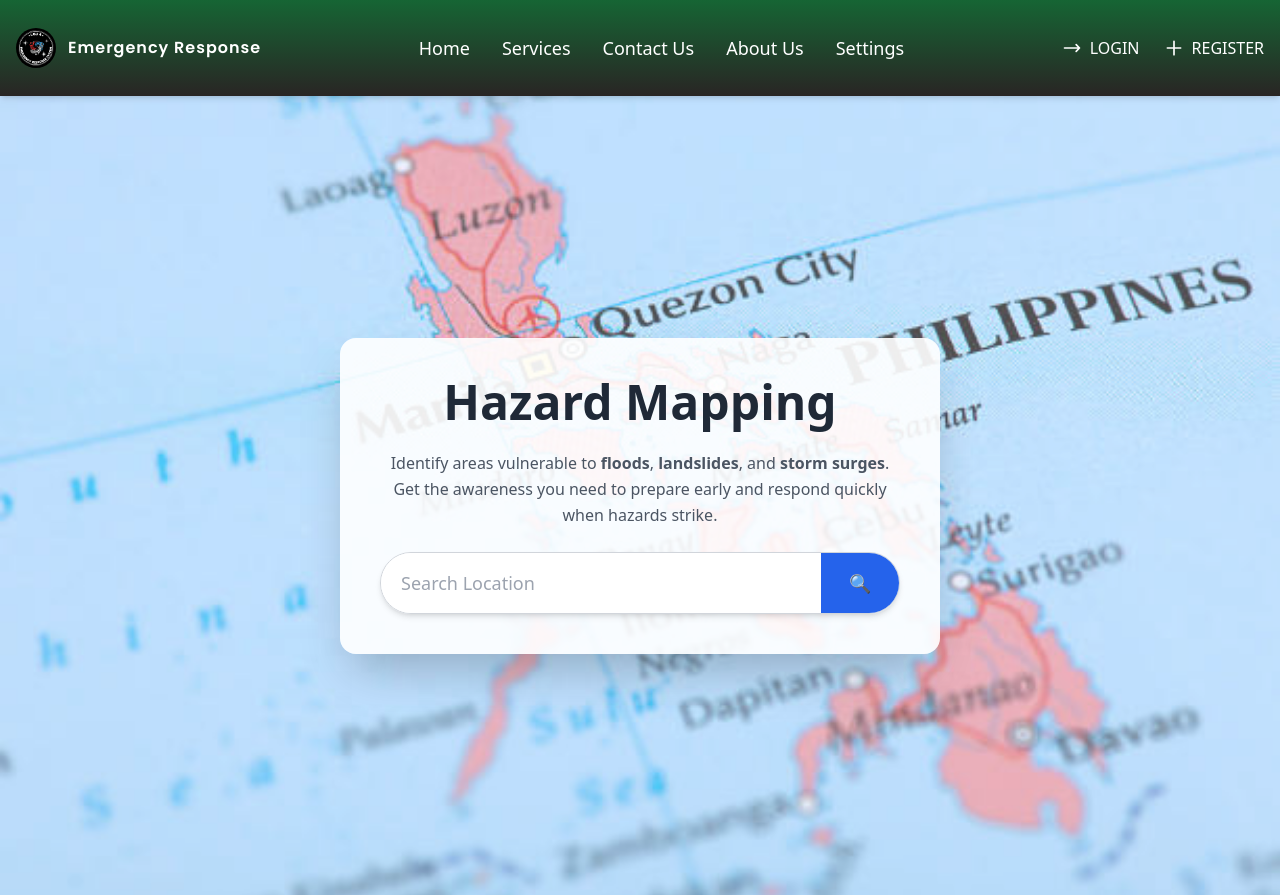
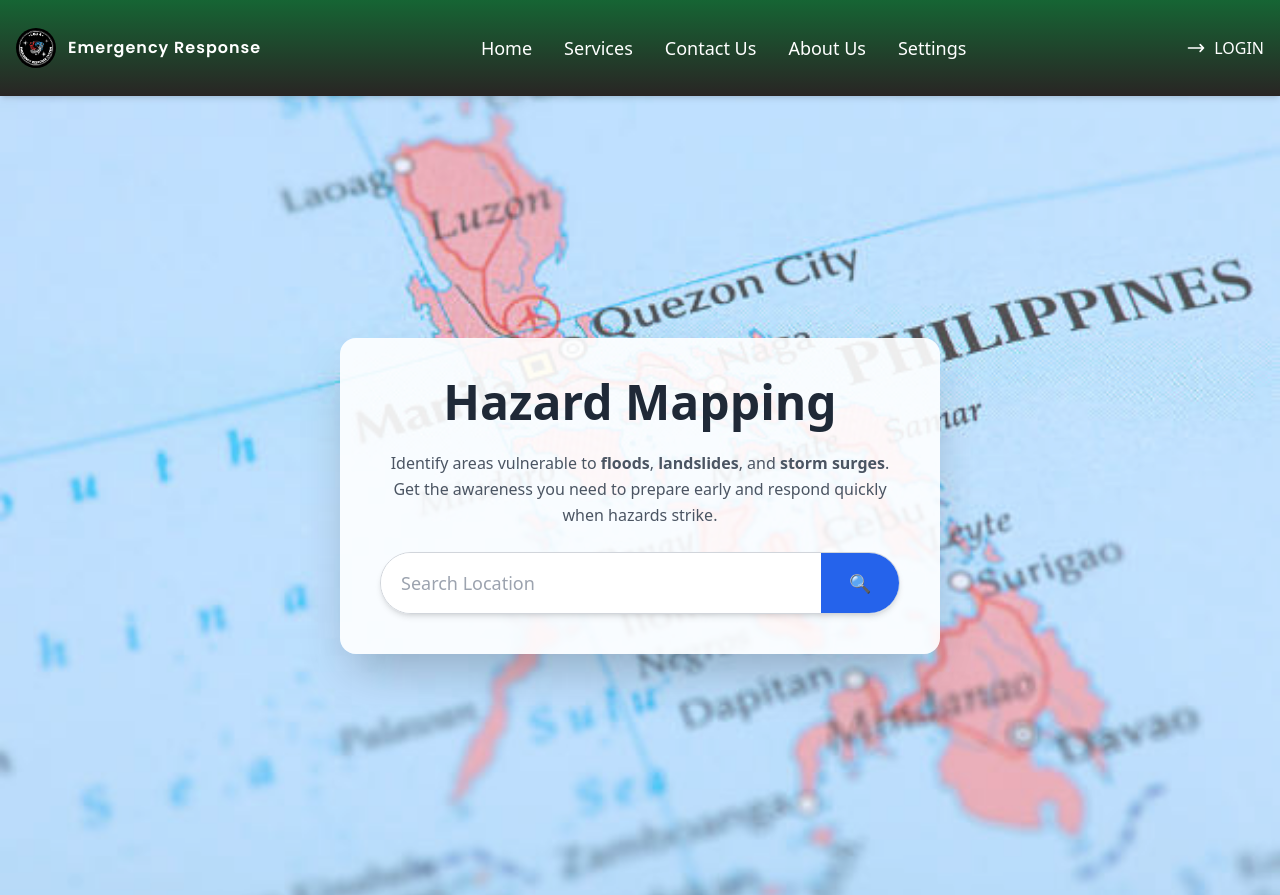
Before and after one commit to Haruzachi/response, a PHP site: page /index/dashboard.php in a window 1280 px wide. Shown: the top 895 px of the page. Run offline with PHP 8.4, Linux system fonts and the light colour scheme; some libraries are stand-ins or nearby versions.

Commit message:
update all

```diff
--- a/index/dashboard.php
+++ b/index/dashboard.php
@@ -105,18 +105,6 @@ if ($_SERVER["REQUEST_METHOD"] === "POST" && !empty($_POST['feedback'])) {
         </a>
 
 
-        <a href="../config/register.php"
-          class="flex items-center space-x-2 text-white font-medium transition duration-300 hover:text-orange-400">
-          <svg xmlns="http://www.w3.org/2000/svg" class="w-5 h-5" fill="none" viewBox="0 0 24 24" stroke="currentColor">
-            <path stroke-linecap="round" stroke-linejoin="round" stroke-width="2" d="M12 4v16m8-8H4" />
-          </svg>
-          <span class="relative group">
-            REGISTER
-            <span class="absolute left-0 bottom-0 w-0 h-[2px] bg-orange-400 transition-all duration-300 group-hover:w-full"></span>
-          </span>
-        </a>
-
-
       </div>
 
 
@@ -151,9 +139,6 @@ if ($_SERVER["REQUEST_METHOD"] === "POST" && !empty($_POST['feedback'])) {
       <hr class="border-gray-600">
       <a href="../config/login.php" class="block px-4 py-2 rounded-lg bg-blue-600 hover:bg-blue-500 transition text-center">
         Login
-      </a>
-      <a href="../config/register.php" class="block px-4 py-2 rounded-lg bg-orange-600 hover:bg-orange-500 transition text-center">
-        Register
       </a>
     </div>
   </header>
```
Also changed, not shown: config/login.php (+0 -12 lines).
